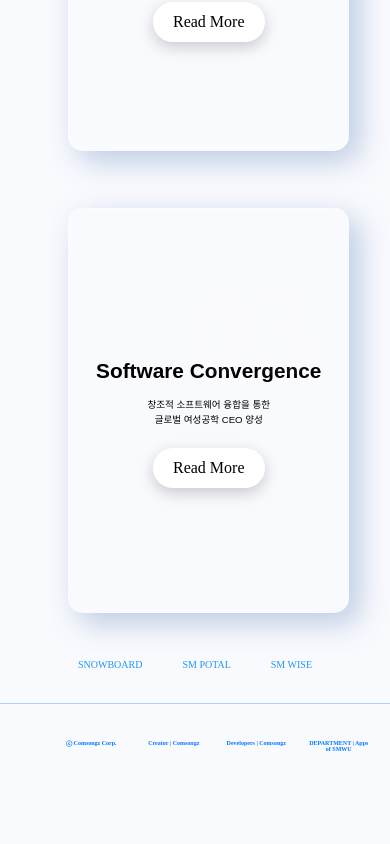
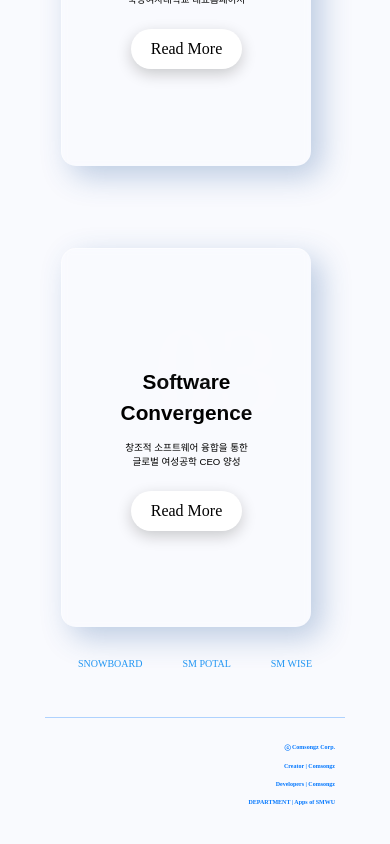
Before and after one commit to yugyeongh/SMSWhomepage, a React (Create React App) app: page / in a window 390 px wide. Shown: the part 830-1674 px from the top of the page. Before the commit the page ends 1613 px from the top, so only its background shows below. Built offline with nearby package versions, Linux system fonts and the light colour scheme; a web font is replaced by a local one.

Commit message:
모바일 화면 확인후 일부 css 수정
- pf_intro 수정
- 메인페이지 카드 크기, 위치 수정
- 모바일 화면에서의 푸터 수정

```diff
--- a/src/HeaderFooter.css
+++ b/src/HeaderFooter.css
@@ -116,10 +116,37 @@
     color:#0578FE;
     font-weight: bold;
     padding: 10px;
-    float: left;
     display: flex;
     justify-content: center;
     align-items: center;
     padding-bottom: 70px;
     background: none;
 }
+
+@media screen and (max-width:580px) {
+    .footer {
+        margin-top: 15px;
+        box-sizing: border-box;
+        position: relative;
+        width: 300px;
+        height: 150px;
+        justify-content: center;
+        border-top: 1px solid #0579fe4d;
+        padding: 0px;
+        background: none;
+        margin: 0 auto;
+        text-align: right;
+    }
+    .footer .footer_center li {
+        display: inline-block;
+        width: 100%;
+        box-sizing: border-box;
+        font-size: 6px;
+        color:#0578FE;
+        font-weight: bold;
+        justify-content: center;
+        align-items: center;
+        padding-bottom: 2px;
+        text-align: right;
+    }
+}
--- a/src/Main.js
+++ b/src/Main.js
@@ -24,7 +24,7 @@ function Main() {
                     <li>
                         <div className="card">
                             <div className="content">
-                            <h2>01</h2><h3>Computer Science</h3><p>정보사회의 나침판,<br />소프트웨어 전문 인재</p>
+                            <h2>01</h2><h3>Computer<br/>Science</h3><p>정보사회의 나침판,<br />소프트웨어 전문 인재</p>
                             <a className="cardlink" href="/cs_intro">Read More</a>
                             </div>
                         </div>
@@ -55,7 +55,7 @@ function Main() {
                 <a className="smLink" href="https://wise.sookmyung.ac.kr" align="center" target="_blank" rel="noreferrer">SM WISE</a>
             </div>
 
-            <div className="footer2 inner2">
+            <div className="footer2">
                 <ul className="footer_center">
                     <li>ⓒ Comsongz Corp.</li>
                     <li>Creator | Comsongz</li>
--- a/src/stylesheets/mainRedesign.css
+++ b/src/stylesheets/mainRedesign.css
@@ -22,11 +22,11 @@ body::before {
     clip-path: circle(30% at right 70%);
 }
 
-.inner2 {
+/* .inner2 {
     max-width: 980px;
     margin: 0 auto;
     text-align: center;
-}
+} */
 .footer2 {
     margin-top: 15px;
     box-sizing: border-box;
@@ -171,10 +171,11 @@ body::before {
         width: 100%;
     }
     .tiles ul li .card {
-        width: 85%;
-        height: 48vh;
-        margin-left: 32px;
-        margin-bottom: 15px;
+        width: 250px;
+        height: 45vh;
+        margin-top: 40px;
+        margin-left: 25px;
+        /* margin-bottom: 15px; */
         box-shadow: 10px 10px 30px rgba(43, 93, 160, 0.3);
         border-radius: 15px;
         background: rgba(255,255,255,0.1);
@@ -186,6 +187,30 @@ body::before {
         border-left: 1px solid rgba(255,255,255,0.5);
         backdrop-filter: blur(5px);
     }
+    .footer2 {
+        margin-top: 15px;
+        box-sizing: border-box;
+        position: relative;
+        width: 300px;
+        height: 150px;
+        justify-content: center;
+        border-top: 1px solid #0579fe4d;
+        padding: 0px;
+        background: none;
+        margin: 0 auto;
+        text-align:right;
+    }
+    .footer2 .footer_center li {
+        display: inline-block;
+        width: 100%;
+        box-sizing: border-box;
+        font-size: 6px;
+        color:#0578FE;
+        font-weight: bold;
+        justify-content: center;
+        align-items: center;
+        padding-bottom: 2px;
+    }
 
 }
 
@@ -194,6 +219,7 @@ body::before {
 .linkTab {
     max-width: 980px;
     margin: 0 auto;
+    margin-top: 60px;
     text-align: center;
 }
 .linkTab .smLink {
@@ -206,7 +232,7 @@ body::before {
     text-decoration: none;
     justify-content: center;
     font-size: 10px;
-    margin-bottom : 10px;
+    margin-bottom : 40px;
 }
 .smLink:hover {
     color: #e91e63;
--- a/src/stylesheets/style.css
+++ b/src/stylesheets/style.css
@@ -234,7 +234,8 @@ body {
     .inner .tiles {
         padding: 0;
         margin: 0 auto;
-        margin-left: 15px;
+        /* margin-left: 15px; */
+        margin-right: 8px;
         height: 300vh;
     }
     .classTab {
```
